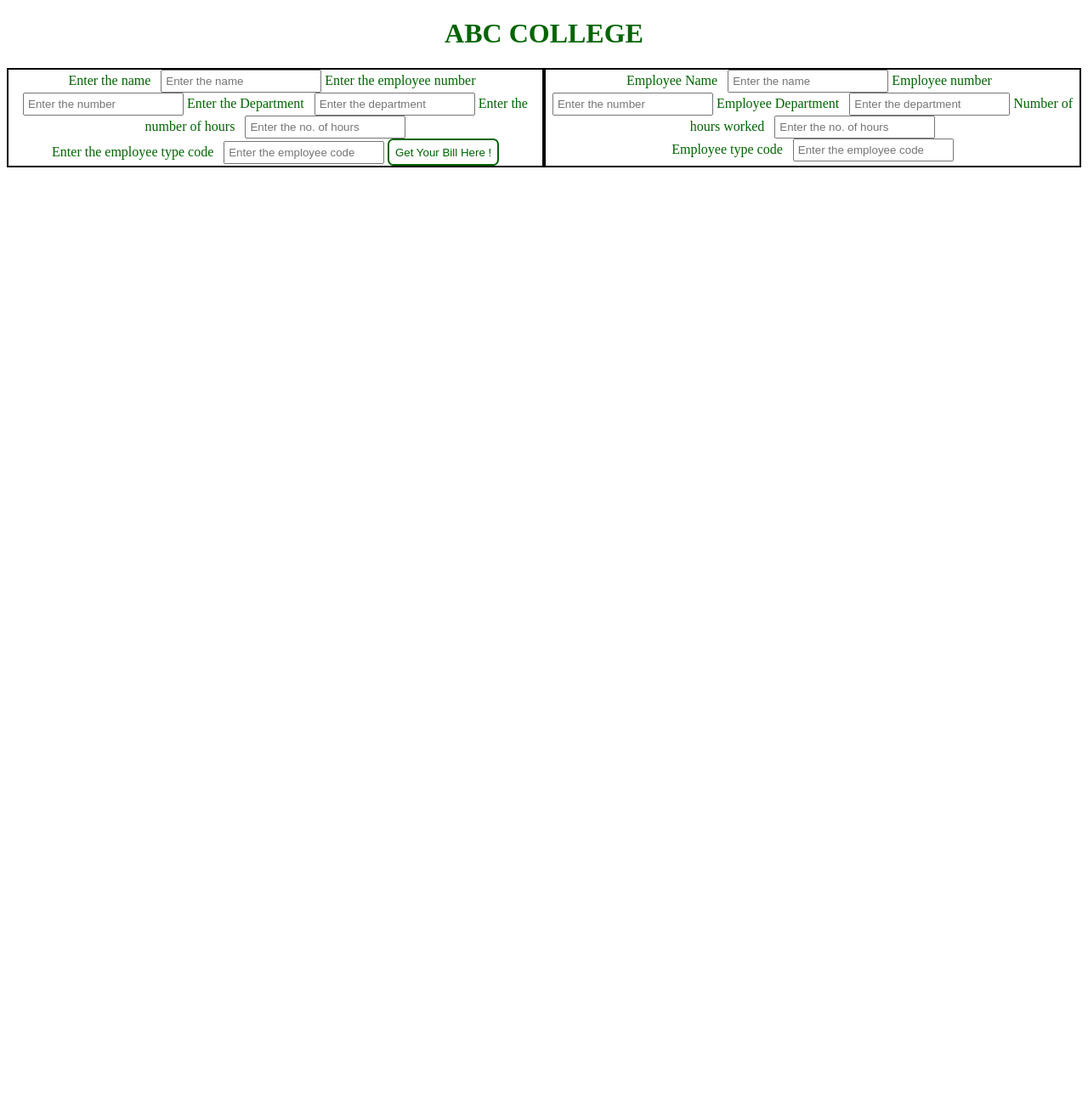
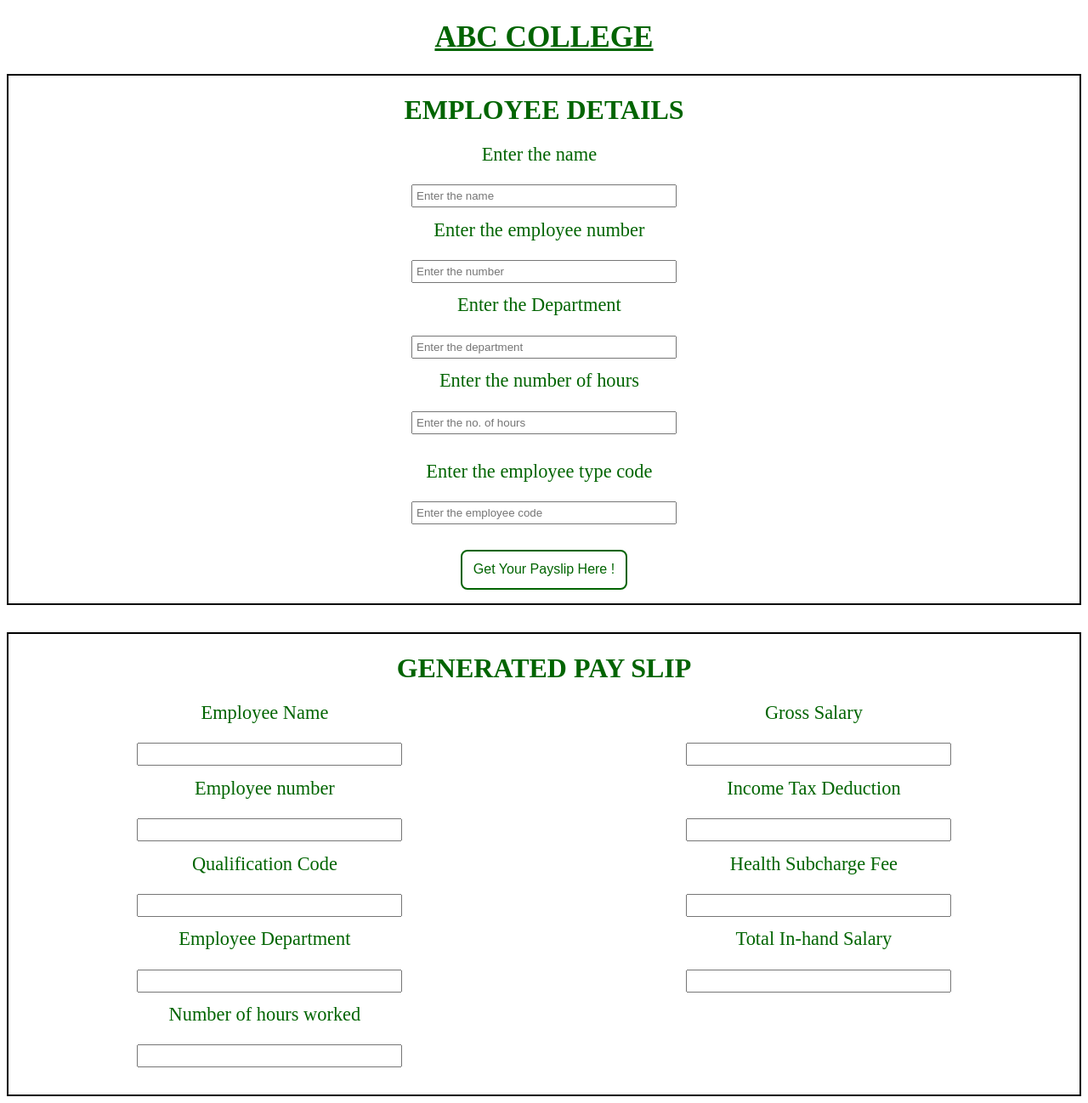
Before and after one commit to prabhjotsingh10/Payroll-Web-Application-, a plain HTML site: page index.html in a window 1280 px wide. Shown: the whole page at 85% size. Before the commit the page ends 800 px from the top, so only its background shows below. Drawn offline with Linux system fonts and the light colour scheme.

Commit message:
third-commit: added more grids and interface

```diff
--- a/css/index.css
+++ b/css/index.css
@@ -1,17 +1,3 @@
-
-input{
-    padding: 0.3em;
-}
-
-.container{
-    /* text-align: center;
-    border: 1px solid black;
-    padding: auto;
-    margin-top: 5em;
-     */
-     display: grid;
-     grid-template-columns: 1fr 1fr;
-}
 
 body{
     background-image: url("/img/background.jpg");
@@ -21,20 +7,29 @@ body{
 }
 
 input{
-    width: auto;
+    width: 300px;
+    padding: 0.3em;
     margin: auto;
-    padding: auto;
-    display: inline-block;
+    display: block;
+    margin-bottom: 1em;
+}
+
+label{
+    font-size: 1.4em;
+    display: block;
+    padding-bottom: 1em;
 }
 
 button{
     background: transparent;
     border: 2px solid darkgreen;
-    padding: 0.5em;
+    padding: 0.8em;
     color: darkgreen;
     cursor: pointer;
     border-radius: 0.5em;
     transition: ease-in-out 0.9s ease;
+    margin: 1em 0em;
+    font-size: 1em;
 }
 
 button:hover{
@@ -42,6 +37,25 @@ button:hover{
     color: white;
 }
 
+.container{
+    display: grid;
+    grid-template-columns: 1fr ;
+    grid-gap: 2em;
+}
+
 .emp_details,.payroll_details{
     border: 2px solid black
 }
+
+.company_name{
+    font-size: 2.2em;
+    font-weight: bold;
+    text-decoration: underline;
+
+}
+
+#displayed_content{
+    display: grid;
+    grid-template-columns: 1fr 1fr;
+    grid-gap: 2em;
+}
--- a/index.html
+++ b/index.html
@@ -8,57 +8,76 @@
     <title>Assignment 2</title>
 </head>
 <body>
-    <h1>ABC COLLEGE</h1>
+    <h1 class="company_name">ABC COLLEGE</h1>
 
     <div class="container">
         <div class="emp_details">
+            <h1>EMPLOYEE DETAILS</h1>
             <form>
-                <label id="name">Enter the name &nbsp;</label>
+                <label>Enter the name &nbsp;</label>
                 <input type="text" value="" id="name" placeholder="Enter the name">
 
 
-                <label id="emp_number">Enter the employee number &nbsp;</label>
+                <label>Enter the employee number &nbsp;</label>
                 <input type="text" value="" id="number" placeholder="Enter the number">
 
 
-                <label id="department">Enter the Department &nbsp;</label>
+                <label>Enter the Department &nbsp;</label>
                 <input type="text" value="" id="department" placeholder="Enter the department">
 
 
-                <label id="hours">Enter the number of hours &nbsp;</label>
+                <label>Enter the number of hours &nbsp;</label>
                 <input type="text" value="" id="work_hours" placeholder="Enter the no. of hours"><br>
 
 
-                <label id="code">Enter the employee type code &nbsp;</label>
+                <label>Enter the employee type code &nbsp;</label>
                 <input type="text" value="" id="emp_code" placeholder="Enter the employee code">
 
 
-                <button type="button" value="" id="type">Get Your Bill Here !</button>
+                <button type="button" value="" id="type">Get Your Payslip Here !</button>
             </form>
         </div>
 
         <div class="payroll_details">
+            <h1>GENERATED PAY SLIP</h1>
+            <form>
+                <section id="displayed_content">
 
-            <form>
-                <label id="name">Employee Name &nbsp;</label>
-                <input type="text" value="" id="name" placeholder="Enter the name">
+                    <div class="emp_details1">
 
+                    <label>Employee Name &nbsp;</label>
+                    <input type="text" value="" id="displayed_name" placeholder="">
 
-                <label id="emp_number">Employee number &nbsp;</label>
-                <input type="text" value="" id="number" placeholder="Enter the number">
+                    <label>Employee number &nbsp;</label>
+                    <input type="text" value="" id="displayed_number" placeholder="">
 
+                    <label>Qualification Code &nbsp;</label>
+                    <input type="text" value="" id="displayed_qualif_code" placeholder="">
 
-                <label id="department">Employee Department &nbsp;</label>
-                <input type="text" value="" id="department" placeholder="Enter the department">
+                    <label>Employee Department &nbsp;</label>
+                    <input type="text" value="" id="displayed_department" placeholder="">
 
+                    <label>Number of hours worked &nbsp;</label>
+                    <input type="text" value="" id="displayed_work_hours" placeholder=""><br>
 
-                <label id="hours">Number of hours worked &nbsp;</label>
-                <input type="text" value="" id="work_hours" placeholder="Enter the no. of hours"><br>
+                    </div>
 
+                    <div class="emp_details2">
 
-                <label id="code">Employee type code &nbsp;</label>
-                <input type="text" value="" id="emp_code" placeholder="Enter the employee code">
+                    <label> Gross Salary &nbsp;</label>
+                    <input type="text" value="" id="displayed_gross_sal" placeholder="">
 
+                    <label>Income Tax Deduction &nbsp;</label>
+                    <input type="text" value="" id="displayed_income_tax" placeholder="">
+
+                    <label>Health Subcharge Fee &nbsp;</label>
+                    <input type="text" value="" id="displayed_health_fee" placeholder="">
+
+                    <label>Total In-hand Salary &nbsp;</label>
+                    <input type="text" value="" id="displayed_total_sal" placeholder="">
+
+                    </div>
+                </section>
             </form>
 
         </div>
--- a/js/index.js
+++ b/js/index.js
@@ -2,61 +2,66 @@
 function getInfoFromUser() {
 
     /************VARIABLE DECLARATION ***************/
+
     let name = document.getElementById('name').value;
     let number = document.getElementById('number').value;
     let dept = document.getElementById("department").value;
     let code = document.getElementById("emp_code").value;
     let hours = parseInt(document.getElementById("work_hours").value);
-    let gross_sal, hourly_wage, overtime, sal, income_tax, net, health;
+    let gross_sal, hourly_wage, overtime, fixed_sal, income_tax, net, health;
 
     if (code == "F") {
         const qualif_code = window.prompt("Please Enter the Qualification Code");
-        console.log(code);
 
         if (qualif_code == "M") {
-            gross_sal = hours * 175 + 1500; console.log(gross_sal);
+            gross_sal = hours * 175 + 1500;
             calculate_deductions();
         }
 
         else if (qualif_code == "B") {
             gross_sal = hours * 100 + 600;
-            console.log(gross_sal);
             calculate_deductions();
+        }
+
+        else{
+            alert("Invalid Code! Please try again!");
         }
     }
 
     else if (code == "R") {
-        gross_sal = window.prompt("Please Enter the fixed salary per month");
-        hourly_wage = gross_sal / 160;
+        fixed_sal = window.prompt("Please Enter the fixed salary per month");
+        hourly_wage = fixed_sal / 160;
 
 
         if (hours == 160) {
-            sal = gross_sal;
-            console.log(sal);
+            gross_sal = fixed_sal;
             calculate_deductions();
-            paySlip();
         }
 
         else if (hours < 160) {
             gross_sal = hours * hourly_wage;
-            console.log(gross_sal);
             calculate_deductions();
         }
 
         else {
             overtime = hours - 160;
             gross_sal = (160 * hourly_wage) + overtime * (hourly_wage * 2);
-            console.log(gross_sal);
             calculate_deductions();
         }
     }
 
+    else{
+        alert("Invalid Code! Please try again!");
+    }
+
+    /************NESTED FUNCTIONS *****************/
+
     function calculate_deductions() {
 
-        if (gross_sal > 2500 && gross_sal > 3000) {
-            income_tax = gross_sal * 0.25; console.log(income_tax);
+        if (gross_sal > 3000) {
+            income_tax = (gross_sal - 2500) * 0.25;
             health = 33;
-            net = income_tax - health + 2500; console.log(net);
+            net = gross_sal - income_tax - health ;
             paySlip();
         }
 
@@ -77,17 +82,22 @@ function getInfoFromUser() {
     }
 
     function paySlip() {
-        console.log("Name:", name, "Employee number ", number);
-        console.log("Employee Department", dept);
-        console.log("Qualification Code", code);
-        console.log("Number of Hours Worked", hours);
-        console.log("Gross salary for the employee", gross_sal);
-        console.log("Deductions for income tax and health subcharge fee respectively : ", income_tax, health);
-        console.log("Total In-hand salary", net);
+
+        document.getElementById("displayed_name").value = name;
+        document.getElementById("displayed_number").value = number;
+        document.getElementById("displayed_qualif_code").value = code;
+        document.getElementById("displayed_department").value = dept;
+        document.getElementById("displayed_work_hours").value = hours;
+        document.getElementById("displayed_gross_sal").value = "$ " + gross_sal;
+        document.getElementById("displayed_income_tax").value = "$ "+ income_tax;
+        document.getElementById("displayed_health_fee").value = "$ " + health;
+        document.getElementById("displayed_total_sal").value = "$ " + net;
+
     }
 
 }
 
+/*************EXECUTION *****************/
 
 let btn = document.getElementById("type");
 btn.addEventListener("click", getInfoFromUser);
```
